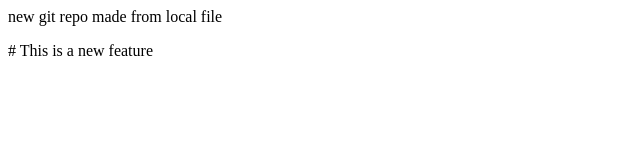
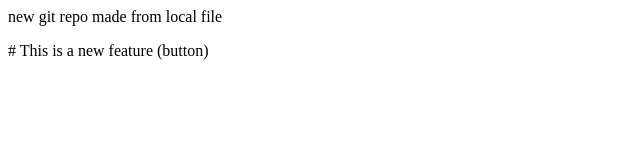
Before and after one commit to Drishti151/localRepo, a plain HTML site: page index.html in a window 1280 px wide. Shown: the full height of the page, 0-640 px from the left. Drawn offline with Linux system fonts and the light colour scheme.

Commit message:
add button

```diff
--- a/index.html
+++ b/index.html
@@ -1,2 +1,2 @@
 <p>new git repo made from local file</p>
-<p># This is a new feature</p>
+<p># This is a new feature (button)</p>
```
